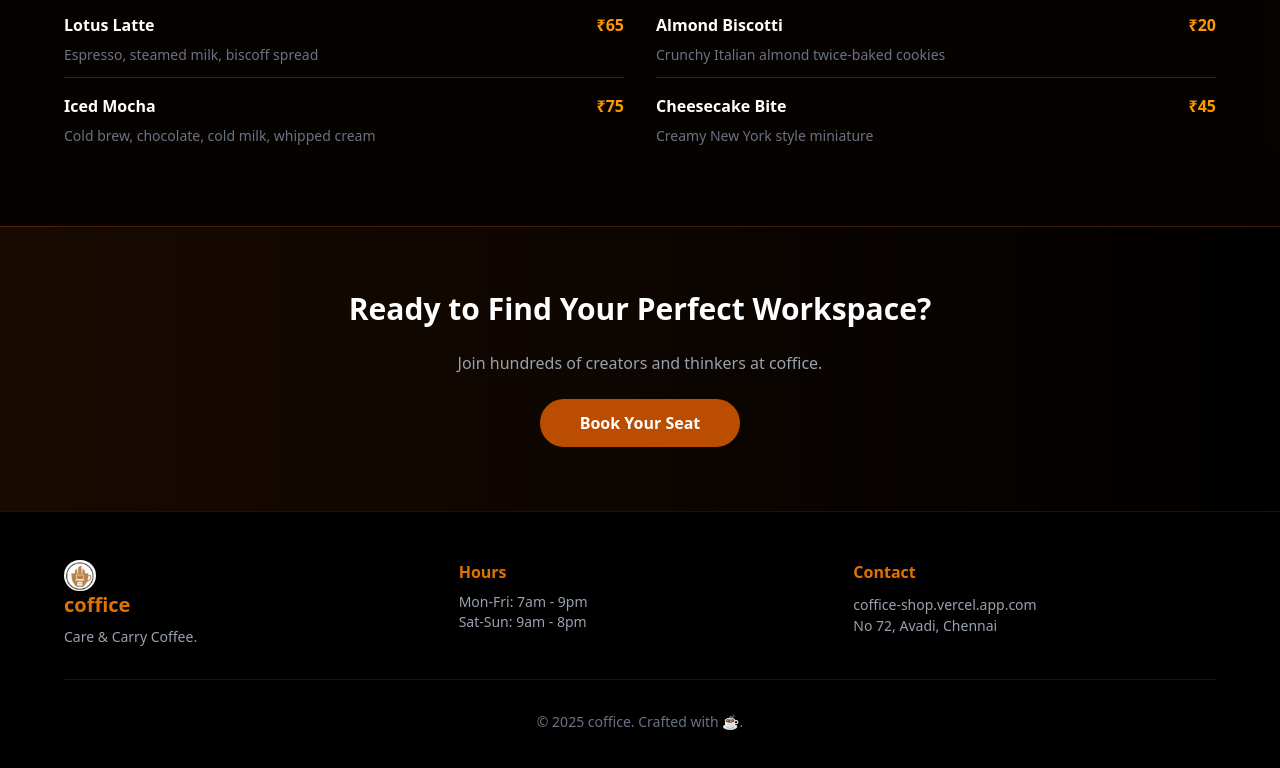
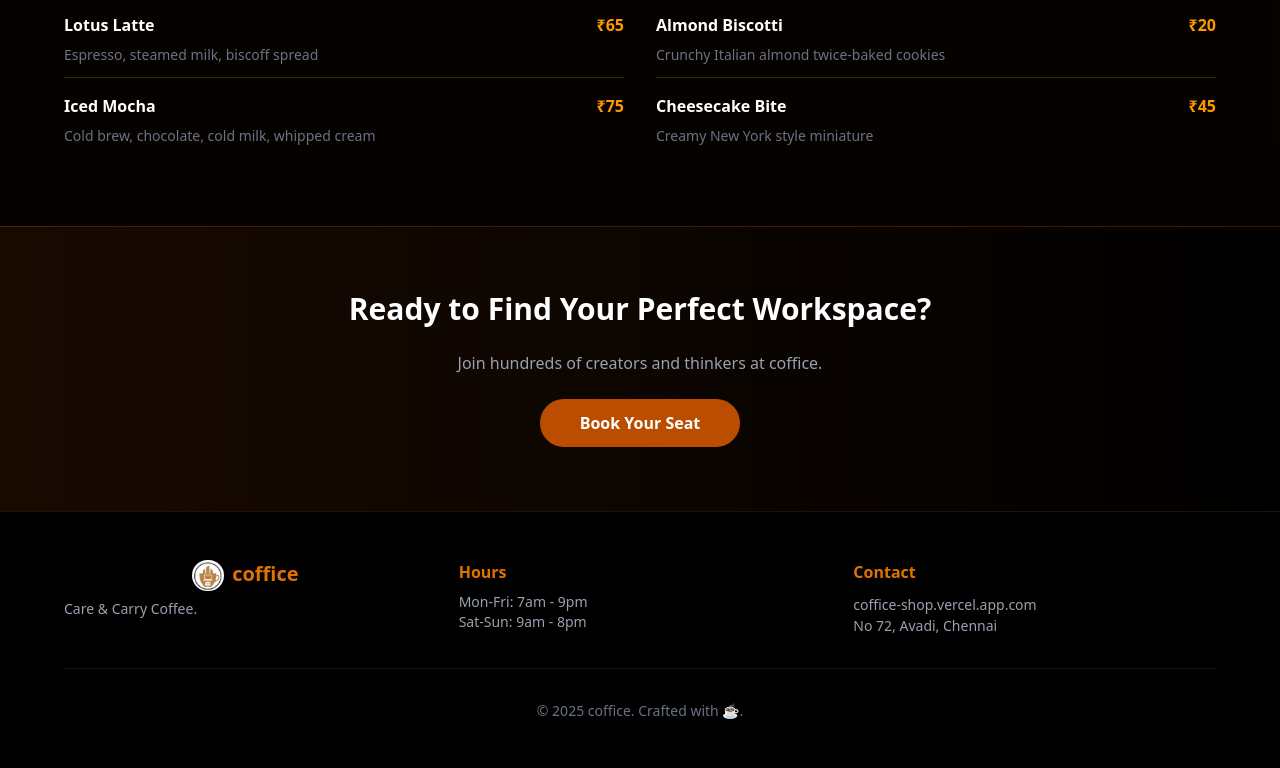
Before and after one commit to prakashmcodes/coffice, a website built with Vite: page index.html in a window 1280 px wide. Shown: the part 1634-2402 px from the top of the page. Built offline with nearby package versions, Linux system fonts and the light colour scheme.

Commit message:
improve: added image, svg icons

```diff
--- a/index.html
+++ b/index.html
@@ -200,7 +200,7 @@
         <div class="max-w-6xl mx-auto">
             <div class="grid md:grid-cols-3 gap-8 mb-8 text-center md:text-left">
                 <div>
-                    <h3 class="text-xl font-bold text-amber-600 mb-2"><img src="image.png" class="w-8 rounded-full" alt=""> coffice</h3>
+                    <h3 class="text-xl font-bold text-amber-600 mb-2 flex gap-x-2 justify-center"><img src="image.png" class="w-8 rounded-full flex justify-center items-center" alt=""> coffice</h3>
                     <p class="text-gray-400 text-sm">Care & Carry Coffee.</p>
                 </div>
                 <div>
```
